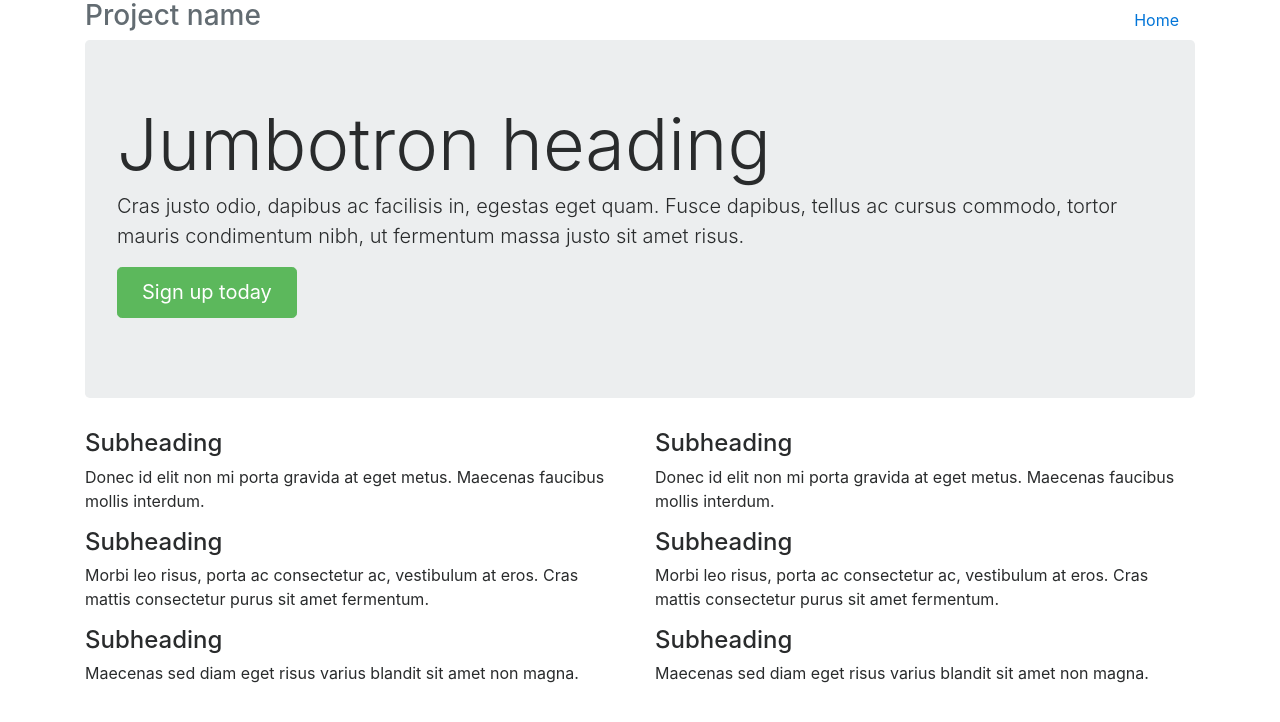
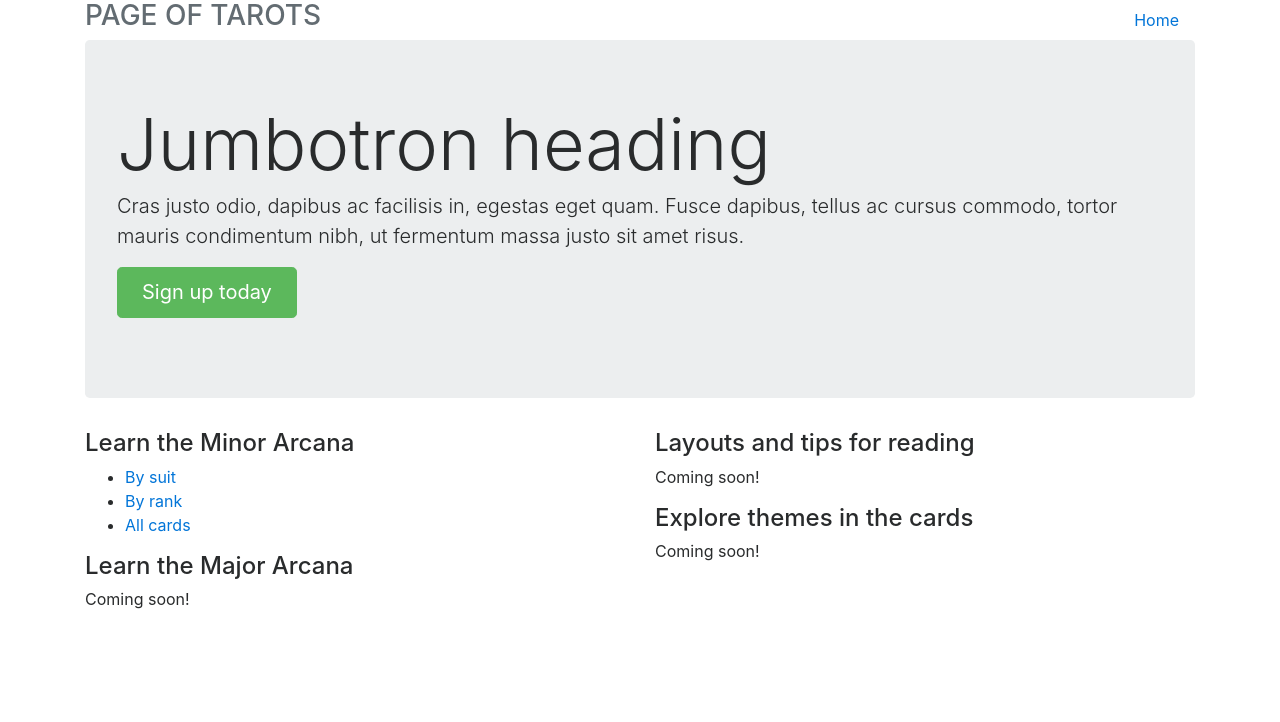
Before and after one commit to alpha-tango/tarot, a Django app: page /learn/ in a window 1280 px wide. Shown: the top 722 px of the page. Run offline with Django 3.2, Linux system fonts and the light colour scheme; some libraries are stand-ins or nearby versions.

Commit message:
+ list suits

```diff
--- a/learn/templates/learn/index.html
+++ b/learn/templates/learn/index.html
@@ -2,17 +2,6 @@
 
 {% block body %}
 <div class="container">
-      <div class="header clearfix">
-        <nav>
-          <ul class="nav nav-pills float-right">
-            <li class="nav-item">
-              <a class="nav-link" href="#">Home <span class="sr-only">(current)</span></a>
-            </li>
-          </ul>
-        </nav>
-        <h3 class="text-muted">Project name</h3>
-      </div>
-
       <div class="jumbotron">
         <h1 class="display-3">Jumbotron heading</h1>
         <p class="lead">Cras justo odio, dapibus ac facilisis in, egestas eget quam. Fusce dapibus, tellus ac cursus commodo, tortor mauris condimentum nibh, ut fermentum massa justo sit amet risus.</p>
@@ -21,25 +10,23 @@
 
       <div class="row marketing">
         <div class="col-lg-6">
-          <h4>Subheading</h4>
-          <p>Donec id elit non mi porta gravida at eget metus. Maecenas faucibus mollis interdum.</p>
+          <h4>Learn the Minor Arcana</h4>
+          <ul>
+          <li><a href="{% url 'learn:suit-list' %}">By suit</a></li>
+          <li><a href="#">By rank</a></li>
+          <li><a href="#">All cards</a></li>
+          </ul>
 
-          <h4>Subheading</h4>
-          <p>Morbi leo risus, porta ac consectetur ac, vestibulum at eros. Cras mattis consectetur purus sit amet fermentum.</p>
-
-          <h4>Subheading</h4>
-          <p>Maecenas sed diam eget risus varius blandit sit amet non magna.</p>
+          <h4>Learn the Major Arcana</h4>
+          <p>Coming soon!</p>
         </div>
 
         <div class="col-lg-6">
-          <h4>Subheading</h4>
-          <p>Donec id elit non mi porta gravida at eget metus. Maecenas faucibus mollis interdum.</p>
+          <h4>Layouts and tips for reading</h4>
+          <p>Coming soon!</p>
 
-          <h4>Subheading</h4>
-          <p>Morbi leo risus, porta ac consectetur ac, vestibulum at eros. Cras mattis consectetur purus sit amet fermentum.</p>
-
-          <h4>Subheading</h4>
-          <p>Maecenas sed diam eget risus varius blandit sit amet non magna.</p>
+          <h4>Explore themes in the cards</h4>
+          <p>Coming soon!</p>
         </div>
       </div>
 
--- a/learn/templates/learn/layout.html
+++ b/learn/templates/learn/layout.html
@@ -12,6 +12,20 @@
      <link rel="stylesheet" href="https://maxcdn.bootstrapcdn.com/bootstrap/4.0.0-alpha.6/css/bootstrap.min.css" integrity="sha384-rwoIResjU2yc3z8GV/NPeZWAv56rSmLldC3R/AZzGRnGxQQKnKkoFVhFQhNUwEyJ" crossorigin="anonymous">
   </head>
   <body>
+    <div class="container">
+          <div class="header clearfix">
+            <nav>
+              <ul class="nav nav-pills float-right">
+                <li class="nav-item">
+                  <a class="nav-link" href="#">Home <span class="sr-only">(current)</span></a>
+                </li>
+              </ul>
+            </nav>
+            <h3 class="text-muted">PAGE OF TAROTS</h3>
+          </div>
+    </div>
+
+
     {% block body %}
     {% endblock %}
 
--- a/learn/urls.py
+++ b/learn/urls.py
@@ -3,6 +3,7 @@ from django.contrib import admin
 from learn import views
 
 urlpatterns = [
+    url(r'^suits$', views.SuitList.as_view(), name='suit-list'),
     url(r'^symbolism$', views.symbolism, name='symbolism'),
     url(r'^tips$', views.tips, name='tips'),
     url(r'^layouts$', views.layouts, name='layouts'),
--- a/learn/views.py
+++ b/learn/views.py
@@ -1,9 +1,14 @@
 from django.shortcuts import render
+from django.views.generic.list import ListView
+from learn.models import Suit
 
 # Create your views here.
 
 def index(request):
     return render(request, 'learn/index.html')
+
+class SuitList(ListView):
+    model = Suit
 
 def symbolism(request):
     return render(request, 'learn/symbolism.html')
```
Also changed, not shown: learn/templates/learn/suit_list.html (added, +16 -0 lines).
